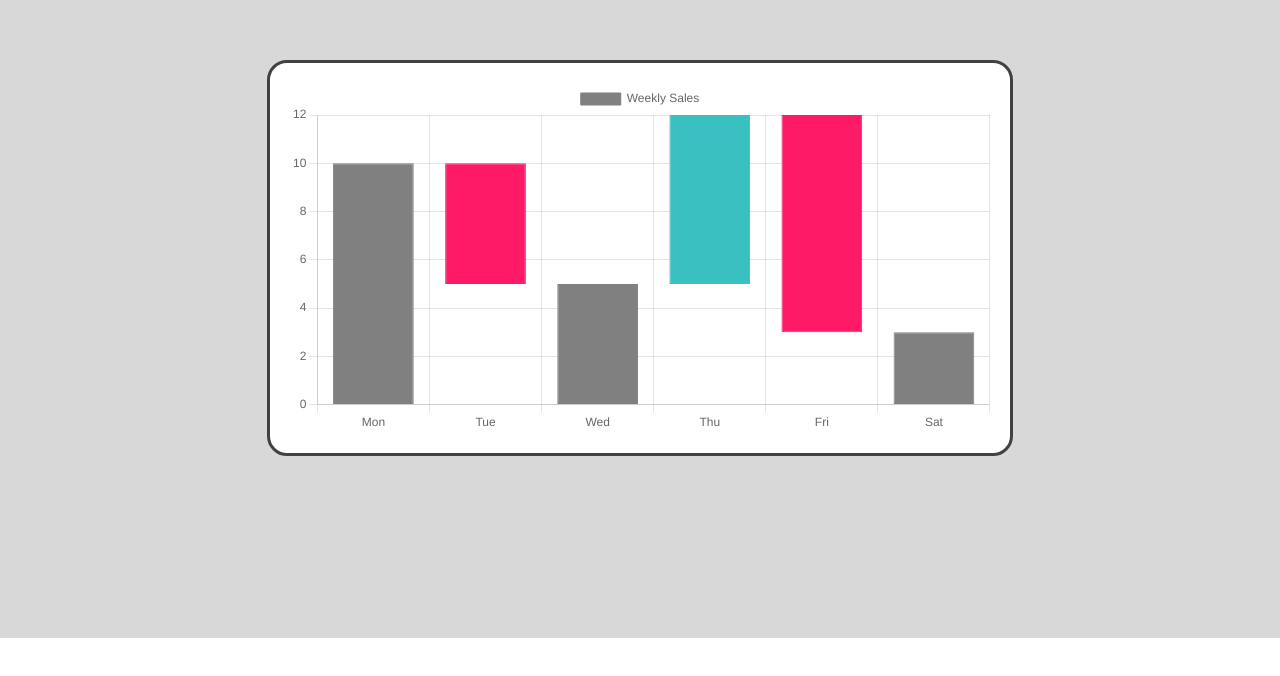
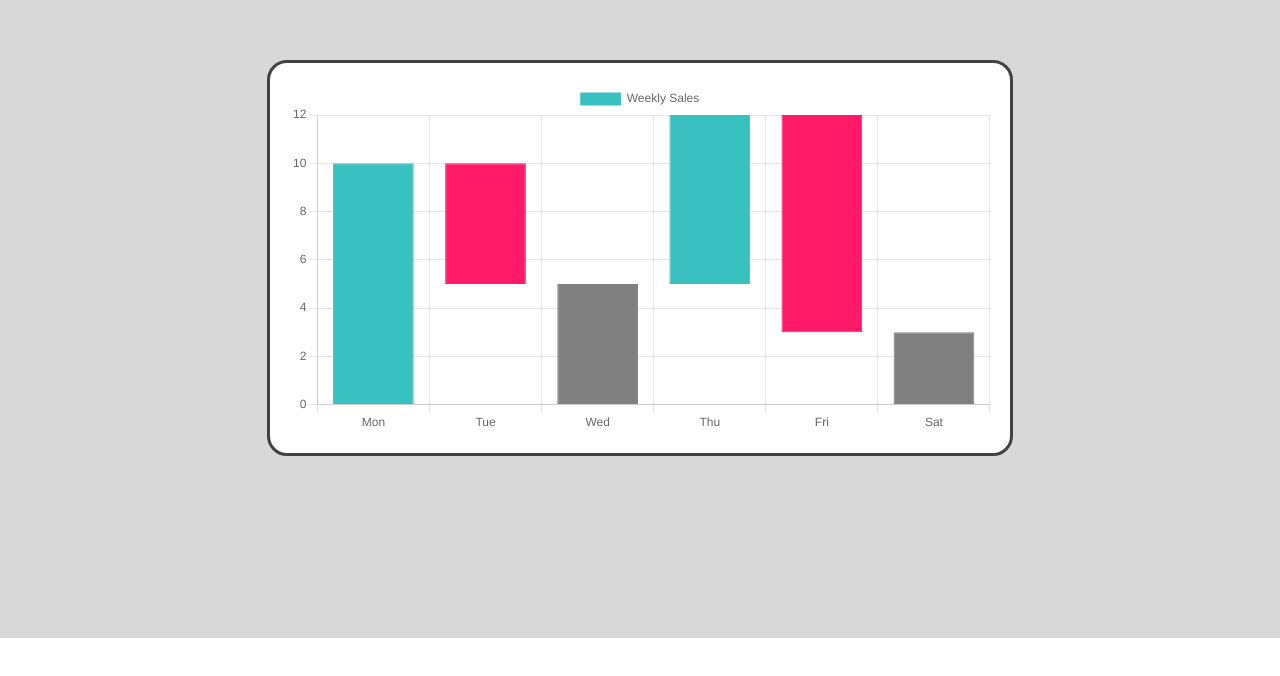
Before and after one commit to kaminski-pawel/chart-js-waterfall, a website: page index.html in a window 1280 px wide. Shown: the part 122-798 px from the top of the page. Drawn offline with nearby package versions, Linux system fonts and the light colour scheme.

Commit message:
Change bar colors if in plus, in minus or neutral

```diff
--- a/index.html
+++ b/index.html
@@ -78,8 +78,7 @@
       function barColorCode() {
         return (ctx) => {
           const { start, end } = ctx.parsed._custom;
-
-          if (start === 0) {
+          if (ctx.index !== 0 && start === 0) {
             return "grey";
           } else if (start <= end) {
             return "rgba(57, 192, 192, 1)"; // green
```
